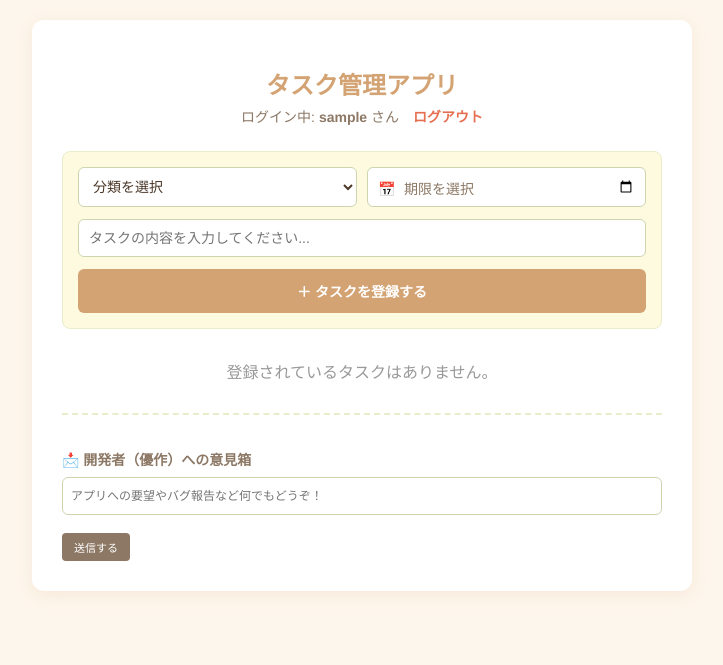
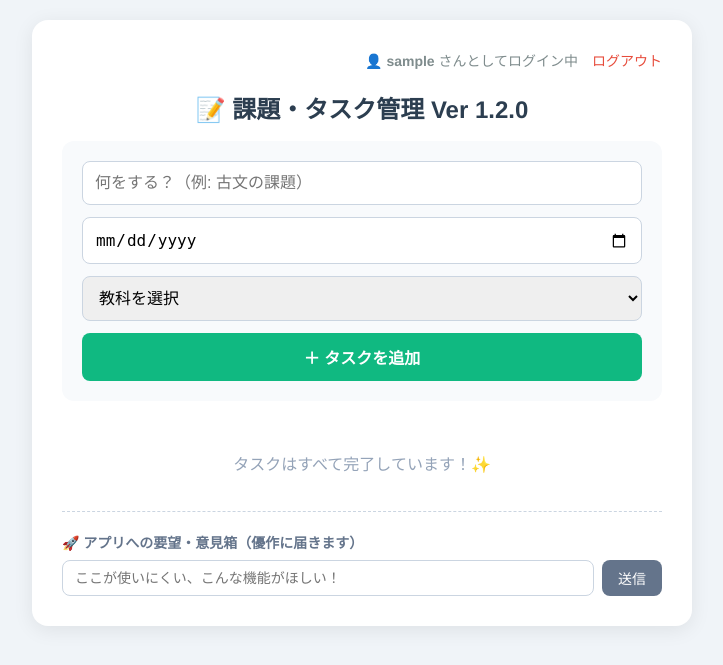
Before and after one commit to yusamiu/kadai_app, a Flask app: page / in a window 1280 px wide. Shown: the top 665 px of the page, without its empty margins (278-1001 px from the left). Run offline with Flask 3, Linux system fonts and the light colour scheme; the visitor is signed in with stand-in values (Sample User, id 1); data that the repository does not hold is empty; some libraries are stand-ins or nearby versions.

Commit message:
PWA対応完了！Ver 1.2.0

```diff
--- a/app.py
+++ b/app.py
@@ -1,8 +1,9 @@
-from flask import Flask, render_template, request, redirect, url_for, session
+from flask import Flask, render_template, request, redirect, url_for, session, jsonify
 from datetime import datetime, timedelta
 import os
 import psycopg2
 from psycopg2.extras import DictCursor
+import json
 
 app = Flask(__name__)
 app.secret_key = 'yusaku_secret_key_12345'
@@ -21,6 +22,8 @@ def get_db_connection():
 def init_db():
     conn = get_db_connection()
     cur = conn.cursor()
+
+    # タスク保存用
     cur.execute('''
         CREATE TABLE IF NOT EXISTS tasks (
             id SERIAL PRIMARY KEY,
@@ -31,6 +34,8 @@ def init_db():
             status TEXT NOT NULL
         );
     ''')
+
+    # 意見箱用
     cur.execute('''
         CREATE TABLE IF NOT EXISTS opinions (
             id SERIAL PRIMARY KEY,
@@ -38,6 +43,17 @@ def init_db():
             text TEXT NOT NULL
         );
     ''')
+
+    # 🔔 【新設】スマホ通知のトークン（送り先の鍵）を保存する用
+    cur.execute('''
+        CREATE TABLE IF NOT EXISTS web_push_subscriptions (
+            id SERIAL PRIMARY KEY,
+            username TEXT NOT NULL,
+            subscription_json TEXT NOT NULL,
+            created_at TIMESTAMP DEFAULT CURRENT_TIMESTAMP
+        );
+    ''')
+
     conn.commit()
     cur.close()
     conn.close()
@@ -96,7 +112,6 @@ def home():
 # --------------------------------------------------
 @app.route('/login', methods=['GET', 'POST'])
 def login_page():
-    # すでにログインしているなら、ログイン画面は見せずにホームへ飛ばす（自動ログイン）
     if 'username' in session:
         return redirect(url_for('home'))
 
@@ -206,7 +221,35 @@ def suggest():
     return redirect(url_for('home'))
 
 # --------------------------------------------------
-# 🔐 管理者用の隠しページ（ユーザー一覧＆意見箱の確認）
+# 🔔 【新設】スマホの「通知の鍵」を金庫に保存するエンドポイント
+# --------------------------------------------------
+@app.route('/subscribe', methods=['POST'])
+def subscribe():
+    if 'username' not in session:
+        return jsonify({'status': 'error', 'message': 'Unauthorized'}), 401
+
+    subscription_data = request.get_json()
+    if not subscription_data:
+        return jsonify({'status': 'error', 'message': 'No data provided'}), 400
+
+    conn = get_db_connection()
+    cur = conn.cursor()
+
+    # すでに同じ鍵が登録されているかチェックして、なければ保存
+    sub_json_str = json.dumps(subscription_data)
+    cur.execute(
+        "INSERT INTO web_push_subscriptions (username, subscription_json) VALUES (%s, %s)",
+        (session['username'], sub_json_str)
+    )
+
+    conn.commit()
+    cur.close()
+    conn.close()
+
+    return jsonify({'status': 'success', 'message': 'Subscribed successfully'})
+
+# --------------------------------------------------
+# 🔐 管理者用の隠しページ
 # --------------------------------------------------
 @app.route('/admin-yusaku-xyz777')
 def admin_page():
@@ -222,6 +265,10 @@ def admin_page():
         opinions = cur.fetchall()
     except Exception:
         conn.rollback()
+
+    # 🔔 通知の登録数をカウント
+    cur.execute("SELECT COUNT(*) FROM web_push_subscriptions;")
+    push_count = cur.fetchone()[0]
 
     cur.close()
     conn.close()
@@ -241,6 +288,7 @@ def admin_page():
             li { background: white; padding: 10px 15px; margin-bottom: 8px; border-radius: 6px; box-shadow: 0 1px 3px rgba(0,0,0,0.1); font-size: 14px; }
             .time { font-size: 11px; color: #7f8c8d; display: block; margin-top: 4px; }
             .back-btn { display: inline-block; background: #7f8c8d; color: white; text-decoration: none; padding: 8px 12px; border-radius: 4px; font-size: 13px; margin-bottom: 20px; }
+            .badge { background: #e74c3c; color: white; padding: 2px 6px; border-radius: 10px; font-size: 12px; }
         </style>
     </head>
     <body>
@@ -252,6 +300,8 @@ def admin_page():
             REPLACE_USER_LIST
         </ul>
 
+        <h2>🔔 通知機能がONになっている端末数: <span class="badge">REPLACE_PUSH_COUNT</span></h2>
+
         <h2>📩 意見箱に届いたメッセージ ({% len_opinions %})</h2>
         <ul>
             REPLACE_OPINION_LIST
@@ -260,7 +310,7 @@ def admin_page():
     </html>
     """
 
-    rendered = html_content.replace("{% len_users %}", str(len(users))).replace("{% len_opinions %}", str(len(opinions)))
+    rendered = html_content.replace("{% len_users %}", str(len(users))).replace("{% len_opinions %}", str(len(opinions))).replace("REPLACE_PUSH_COUNT", str(push_count))
 
     user_list_html = ""
     for u in users:
--- a/templates/index.html
+++ b/templates/index.html
@@ -4,73 +4,70 @@
     <meta charset="UTF-8">
     <meta name="viewport" content="width=device-width, initial-scale=1.0">
     <title>タスク管理アプリ</title>
+
+    <meta name="apple-mobile-web-app-capable" content="yes">
+    <meta name="apple-mobile-web-app-status-bar-style" content="black-translucent">
+    <meta name="apple-mobile-web-app-title" content="タスク管理">
+    <link rel="manifest" href="/static/manifest.json">
+    <link rel="apple-touch-icon" href="/static/icon.png">
+
     <style>
-        body { font-family: 'Helvetica Neue', Arial, sans-serif; background: #fdf6ec; margin: 0; padding: 20px; color: #4a3728; }
-        .container { max-width: 600px; margin: 0 auto; background: white; padding: 30px; border-radius: 12px; box-shadow: 0 4px 15px rgba(212, 163, 115, 0.15); }
-        h1 { text-align: center; color: #d4a373; margin-bottom: 5px; font-size: 24px; }
-        .user-welcome { text-align: center; color: #8c7865; font-size: 14px; margin-bottom: 25px; }
-        .logout-link { color: #e76f51; text-decoration: none; margin-left: 10px; font-weight: bold; }
-        form { display: flex; flex-direction: column; gap: 12px; margin-bottom: 30px; background: #fefae0; padding: 15px; border-radius: 8px; border: 1px solid #e9edc9; }
-        .form-row { display: flex; gap: 10px; }
-        input[type="text"], input[type="date"], select { flex: 1; padding: 10px; border: 1px solid #ccd5ae; border-radius: 6px; font-size: 14px; background: white; color: #4a3728; min-width: 0; }
+        body { font-family: 'Helvetica Neue', Arial, sans-serif; background: #f0f4f8; margin: 0; padding: 20px; color: #333; }
+        .container { max-width: 600px; margin: 0 auto; background: white; padding: 30px; border-radius: 16px; box-shadow: 0 4px 20px rgba(0,0,0,0.08); }
+        h1 { font-size: 24px; color: #2c3e50; margin-top: 0; text-align: center; }
 
-        /* 💡 「その他」の入力枠用のスタイル（最初は非表示） */
-        .other-input-container {
-            display: none;
-            width: 100%;
-        }
+        /* 🔔 【新設】通知ボタンのスタイル */
+        .notification-banner { background: #e8f4fd; border: 1px solid #b3d7ff; padding: 15px; border-radius: 12px; margin-bottom: 20px; text-align: center; display: none; }
+        .notify-btn { background: #007bff; color: white; border: none; padding: 10px 20px; font-size: 14px; border-radius: 8px; cursor: pointer; font-weight: bold; transition: background 0.2s; }
+        .notify-btn:hover { background: #0056b3; }
 
-        input[type="date"] {
-            position: relative;
-        }
-        input[type="date"]::before {
-            content: "📅 期限を選択";
-            position: absolute;
-            left: 10px;
-            color: #8c7865;
-            pointer-events: none;
-            width: 80%;
-            background: white;
-        }
-        input[type="date"]:focus::before,
-        input[type="date"]:valid::before {
-            display: none;
-        }
+        .user-info { text-align: right; font-size: 14px; color: #7f8c8d; margin-bottom: 20px; }
+        .logout-btn { color: #e74c3c; text-decoration: none; margin-left: 10px; }
+        form { display: grid; gap: 12px; margin-bottom: 30px; background: #f8fafc; padding: 20px; border-radius: 12px; }
+        input, select, button { padding: 12px; font-size: 16px; border: 1px solid #cbd5e1; border-radius: 8px; }
+        button.add-btn { background: #10b981; color: white; border: none; font-weight: bold; cursor: pointer; }
+        button.add-btn:hover { background: #059669; }
+        .task-list { list-style: none; padding: 0; }
+        .task-item { background: white; padding: 16px; border-radius: 12px; margin-bottom: 12px; box-shadow: 0 2px 8px rgba(0,0,0,0.04); border-left: 5px solid #3b82f6; display: flex; justify-content: space-between; align-items: center; }
+        .task-item.done { border-left-color: #cbd5e1; opacity: 0.6; }
+        .task-item.done .task-text { text-decoration: line-through; color: #94a3b8; }
+        .task-info { flex-grow: 1; }
+        .task-text { font-weight: bold; font-size: 16px; margin-bottom: 4px; }
+        .task-meta { font-size: 12px; color: #64748b; }
+        .badge { background: #e0f2fe; color: #0369a1; padding: 2px 8px; border-radius: 6px; font-weight: bold; margin-right: 6px; }
+        .alert-text { color: #ef4444; font-weight: bold; }
+        .actions { display: flex; gap: 8px; }
+        .action-btn { border: none; padding: 8px 12px; font-size: 13px; border-radius: 6px; cursor: pointer; font-weight: bold; }
+        .comp-btn { background: #d1fae5; color: #065f46; }
+        .del-btn { background: #fee2e2; color: #991b1b; }
 
-        button.add-btn { background: #d4a373; color: white; border: none; padding: 12px; border-radius: 6px; font-weight: bold; cursor: pointer; font-size: 14px; }
-        button.add-btn:hover { background: #c69465; }
-        .task-list { list-style: none; padding: 0; margin: 0; }
-        .task-item { display: flex; flex-direction: column; background: white; padding: 15px; margin-bottom: 12px; border-radius: 8px; border-left: 5px solid #d4a373; box-shadow: 0 2px 5px rgba(0,0,0,0.03); position: relative; }
-        .task-item.done { border-left-color: #52b788; background: #fafafa; }
-        .task-item.done .task-text { text-decoration: line-through; color: #b7b7b7; }
-        .task-header { display: flex; justify-content: space-between; align-items: center; margin-bottom: 5px; }
-        .subject-tag { background: #faedcd; color: #604d3b; padding: 2px 8px; border-radius: 4px; font-size: 11px; font-weight: bold; }
-        .task-text { font-size: 16px; font-weight: 500; margin: 5px 0; word-break: break-all; }
-        .task-footer { display: flex; justify-content: space-between; align-items: center; margin-top: 5px; font-size: 12px; color: #8c7865; }
-        .days-left { font-weight: bold; padding: 2px 6px; border-radius: 4px; }
-        .days-urgent { background: #f8d7da; color: #721c24; }
-        .days-normal { background: #fefae0; color: #d4a373; }
-        .action-btns { display: flex; gap: 8px; margin-top: 10px; justify-content: flex-end; }
-        .action-btns button { padding: 6px 12px; border: none; border-radius: 4px; font-size: 12px; cursor: pointer; font-weight: bold; }
-        .comp-btn { background: #52b788; color: white; }
-        .del-btn { background: #e76f51; color: white; }
-
-        .opinion-section { margin-top: 30px; border-top: 2px dashed #e9edc9; padding-top: 20px; }
-        .opinion-section h3 { font-size: 14px; color: #8c7865; margin-bottom: 8px; }
-        .opinion-section textarea { width: 100%; box-sizing: border-box; height: 38px; padding: 8px; border: 1px solid #ccd5ae; border-radius: 6px; font-size: 12px; resize: none; margin-bottom: 6px; }
-        .opinion-submit { background: #8c7865; color: white; border: none; padding: 6px 12px; border-radius: 4px; font-size: 11px; cursor: pointer; width: fit-content; align-family: flex-end; }
-        .opinion-submit:hover { background: #73604e; }
+        .suggest-section { margin-top: 4px; padding-top: 20px; border-top: 1px dashed #cbd5e1; }
+        .suggest-title { font-size: 14px; font-weight: bold; color: #64748b; margin-bottom: 8px; }
+        .suggest-box { display: flex; gap: 8px; }
+        .suggest-input { flex-grow: 1; padding: 8px 12px; font-size: 14px; }
+        .suggest-btn { background: #64748b; color: white; border: none; padding: 8px 16px; font-size: 14px; border-radius: 8px; cursor: pointer; }
     </style>
 </head>
 <body>
+
 <div class="container">
-        <h1>タスク管理アプリ</h1>
-        <div class="user-welcome">ログイン中: <strong>{{ username }}</strong> さん <a href="/logout" class="logout-link">ログアウト</a></div>
+    <div id="notification-banner" class="notification-banner">
+        <p style="margin: 0 0 10px 0; font-size: 14px; color: #004085; font-weight: bold;">📢 期限切れ前にスマホにピコンと通知を受け取りますか？</p>
+        <button id="enable-notification" class="notify-btn">通知を受け取る 🔔</button>
+    </div>
 
-        <form action="/add" method="POST" id="taskForm">
-            <div class="form-row">
-                <select name="subject" id="subjectSelect" required onchange="toggleOtherInput()">
-                    <option value="" disabled selected>分類を選択</option>
+    <div class="user-info">
+        👤 <strong>{{ username }}</strong> さんとしてログイン中
+        <a href="/logout" class="logout-btn">ログアウト</a>
+    </div>
+
+    <h1>📝 課題・タスク管理 Ver 1.2.0</h1>
+
+    <form action="/add" method="POST">
+        <input type="text" name="task" placeholder="何をする？（例: 古文の課題）" required>
+        <input type="date" name="deadline" required>
+        <select name="subject" required>
+            <option value="" disabled selected>教科を選択</option>
             <option value="国語">国語</option>
             <option value="数学">数学</option>
             <option value="英語">英語</option>
@@ -78,94 +75,137 @@
             <option value="社会">社会</option>
             <option value="その他">その他</option>
         </select>
-                <input type="date" name="deadline" required>
-            </div>
-
-            <div class="other-input-container" id="otherInputContainer">
-                <input type="text" id="customSubject" placeholder="具体的な分類を入力（例: 買い物、自由研究）" autocomplete="off">
-            </div>
-
-            <input type="text" name="task" placeholder="タスクの内容を入力してください..." required autocomplete="off">
-            <button type="submit" class="add-btn">＋ タスクを登録する</button>
+        <button type="submit" class="add-btn">＋ タスクを追加</button>
     </form>
 
     <ul class="task-list">
         {% for task in tasks %}
         <li class="task-item {% if task.status == 'done' %}done{% endif %}">
-                <div class="task-header">
-                    <span class="subject-tag">{{ task.subject }}</span>
-                    {% if task.status != 'done' %}
-                        {% if task.days_left <= 1 %}
-                            <span class="days-left days-urgent">期限まであと {{ task.days_left }} 日（ヤバい）</span>
+            <div class="task-info">
+                <div class="task-text">{{ task.text }}</div>
+                <div class="task-meta">
+                    <span class="badge">{{ task.subject }}</span>
+                    📅 期限: {{ task.deadline }}
+                    {% if task.status == 'yet' %}
+                        {% if task.days_left == 0 %}
+                            <span class="alert-text">(今日が期限！🚨)</span>
+                        {% elif task.days_left == 1 %}
+                            <span class="alert-text">(明日が期限！⚠️)</span>
+                        {% elif task.days_left > 1 %}
+                            <span>(あと {{ task.days_left }} 日)</span>
                         {% else %}
-                            <span class="days-left days-normal">期限まであと {{ task.days_left }} 日</span>
+                            <span class="alert-text">(期限を過ぎています！☠️)</span>
                         {% endif %}
-                    {% else %}
-                        <span class="days-left" style="background: #e2e8f0; color: #666;">完了済み</span>
                     {% endif %}
                 </div>
-                <div class="task-text">{{ task.text }}</div>
-                <div class="task-footer">
-                    <span>期限: {{ task.deadline }}</span>
-                    <div class="action-btns">
-                        {% if task.status != 'done' %}
-                        <form action="/complete" method="POST" style="margin:0; padding:0; background:none; border:none; display:inline;">
+            </div>
+            <div class="actions">
+                {% if task.status == 'yet' %}
+                <form action="/complete" method="POST" style="margin:0; padding:0; background:none;">
                     <input type="hidden" name="task_value" value="{{ task.text }}">
                     <input type="hidden" name="task_deadline" value="{{ task.deadline }}">
-                            <button type="submit" class="comp-btn">完了</button>
+                    <button type="submit" class="action-btn comp-btn">完了</button>
                 </form>
                 {% endif %}
-                        <form action="/delete" method="POST" style="margin:0; padding:0; background:none; border:none; display:inline;">
+                <form action="/delete" method="POST" style="margin:0; padding:0; background:none;">
                     <input type="hidden" name="task_value" value="{{ task.text }}">
                     <input type="hidden" name="task_deadline" value="{{ task.deadline }}">
-                            <button type="submit" class="del-btn">削除</button>
+                    <button type="submit" class="action-btn del-btn">削除</button>
                 </form>
-                    </div>
             </div>
         </li>
         {% else %}
-            <li style="text-align: center; color: #999; margin-top: 20px;">登録されているタスクはありません。</li>
+        <li style="text-align: center; color: #94a3b8; padding: 20px;">タスクはすべて完了しています！✨</li>
         {% endfor %}
     </ul>
 
-        <div class="opinion-section">
-            <h3>📩 開発者（優作）への意見箱</h3>
-            <form action="/suggest" method="POST" style="background:none; border:none; padding:0; margin:0;">
-                <textarea name="opinion" placeholder="アプリへの要望やバグ報告など何でもどうぞ！" required></textarea>
-                <button type="submit" class="opinion-submit">送信する</button>
+    <div class="suggest-section">
+        <div class="suggest-title">🚀 アプリへの要望・意見箱（優作に届きます）</div>
+        <form action="/suggest" method="POST" style="margin:0; padding:0; background:none; display:block;">
+            <div class="suggest-box">
+                <input type="text" name="opinion" class="suggest-input" placeholder="ここが使いにくい、こんな機能がほしい！" required>
+                <button type="submit" class="suggest-btn">送信</button>
+            </div>
         </form>
     </div>
 </div>
 
 <script>
-        function toggleOtherInput() {
-            const select = document.getElementById('subjectSelect');
-            const container = document.getElementById('otherInputContainer');
-            const customInput = document.getElementById('customSubject');
+    // 公開用の鍵（VAPID Public Key）。ステップ3で本物の鍵をここに貼り付けます。今はダミーです。
+    const VAPID_PUBLIC_KEY = "YOUR_PUBLIC_VAPID_KEY_HERE";
 
-            if (select.value === 'その他') {
-                container.style.display = 'block';
-                customInput.required = true;
+    // 画面が開いたときに、通知の許可状態をチェックする
+    document.addEventListener("DOMContentLoaded", () => {
+        if ("Notification" in window && "serviceWorker" in window) {
+            // まだ通知の許可も拒否もしていない場合、案内バナーを表示する
+            if (Notification.permission === "default") {
+                document.getElementById("notification-banner").style.display = "block";
+            }
+        }
+    });
+
+    // 「通知を受け取る」ボタンが押されたときの処理
+    document.getElementById("enable-notification").addEventListener("click", async () => {
+        const banner = document.getElementById("notification-banner");
+
+        // スマホ本体の通知許可ダイアログを出す
+        const permission = await Notification.requestPermission();
+
+        if (permission === "granted") {
+            alert("通知が許可されました！🎉 次のステップで通知テストが可能になります。");
+            banner.style.display = "none";
+
+            // サービスワーカー（裏方のプログラム）を登録して、鍵をPythonに送る
+            configurePushSubscription();
         } else {
-                container.style.display = 'none';
-                customInput.required = false;
-                customInput.value = '';
+            alert("通知が拒否されました。設定アプリから変更できます。");
+            banner.style.display = "none";
+        }
+    });
+
+    // スマホ専用の「通知の鍵」を生成してPythonに送る関数
+    async function configurePushSubscription() {
+        if (!('serviceWorker' in navigator)) return;
+
+        const reg = await navigator.serviceWorker.ready;
+        const sub = await reg.pushManager.getSubscription();
+
+        if (sub === null) {
+            // 新しくスマホ用の鍵を作る
+            const newSub = await reg.pushManager.subscribe({
+                userVisibleOnly: true,
+                applicationServerKey: urlBase64ToUint8Array(VAPID_PUBLIC_KEY)
+            });
+
+            // Pythonの金庫（/subscribe）へ送信！
+            await fetch("/subscribe", {
+                method: "POST",
+                body: JSON.stringify(newSub),
+                headers: {
+                    "Content-Type": "application/json"
+                }
+            });
         }
     }
 
-        // 送信直前に、「その他」の自由入力文字をセレクトボックスの値として書き換えて金庫に送る処理
-        document.getElementById('taskForm').addEventListener('submit', function(e) {
-            const select = document.getElementById('subjectSelect');
-            const customInput = document.getElementById('customSubject');
+    // 鍵の暗号化データを変換するための便利関数
+    function urlBase64ToUint8Array(base64String) {
+        const padding = '='.repeat((4 - base64String.length % 4) % 4);
+        const base64 = (base64String + padding).replace(/\-/g, '+').replace(/_/g, '/');
+        const rawData = window.atob(base64);
+        const outputArray = new Uint8Array(rawData.length);
+        for (let i = 0; i < rawData.length; ++i) {
+            outputArray[i] = rawData.charCodeAt(i);
+        }
+        return outputArray;
+    }
 
-            if (select.value === 'その他' && customInput.value.trim() !== '') {
-                // セレクトボックスに新しい選択肢を無理やり作って上書きする
-                const newOpt = document.createElement('option');
-                newOpt.value = customInput.value.trim();
-                newOpt.selected = true;
-                select.appendChild(newOpt);
+    // サービスワーカー（裏方ファイル）の登録登録
+    if ('serviceWorker' in navigator) {
+        navigator.serviceWorker.register('/static/service-worker.js')
+        .then(reg => console.log('Service Worker Registered!', reg))
+        .catch(err => console.log('Service Worker Reg Error:', err));
     }
-        });
 </script>
 </body>
 </html>
```
Also changed, not shown: static/service-worker.js (added, +34 -0 lines), static/icon.png (added). Lines whose indentation alone changed are shown as unchanged.
